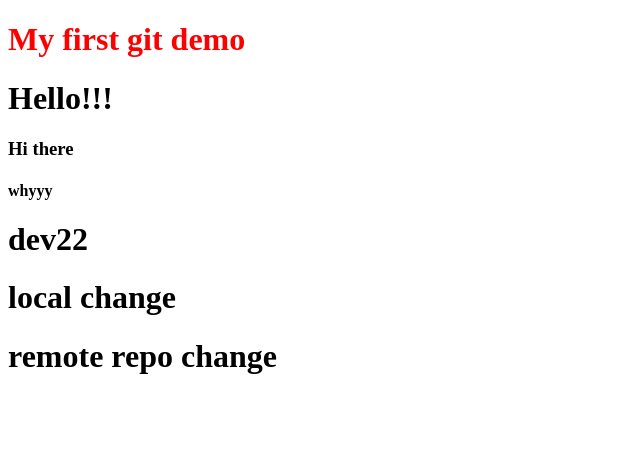
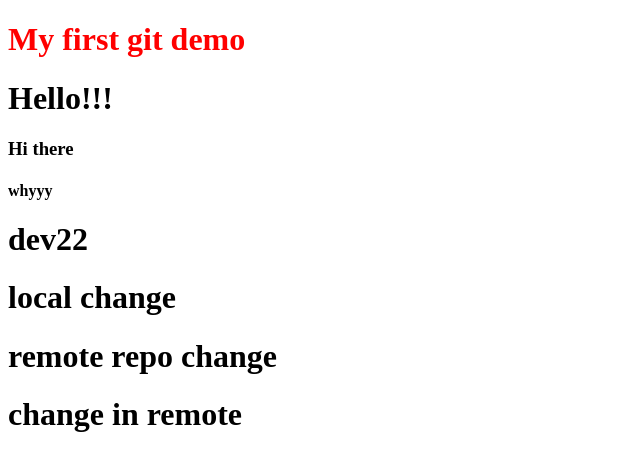
Before and after one commit to lekhya-5m5/gitDemo, a plain HTML site: page index.html in a window 1280 px wide. Shown: the whole page, without its empty margins (0-640 px from the left). Drawn offline with Linux system fonts and the light colour scheme.

Commit message:
Update index.html

```diff
--- a/index.html
+++ b/index.html
@@ -11,5 +11,7 @@
     <h1>dev22</h1>
     <h1>local change</h1>
     <h1>remote repo change</h1>
+
+    <h1>change in remote</h1>
 </body>
 </html>
```
